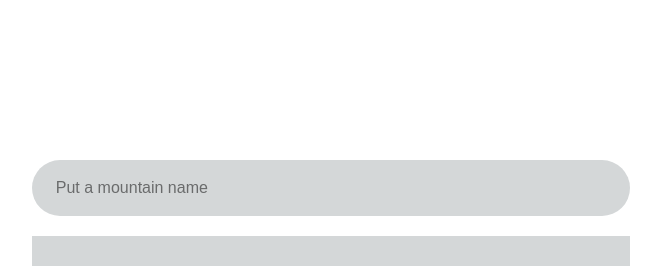
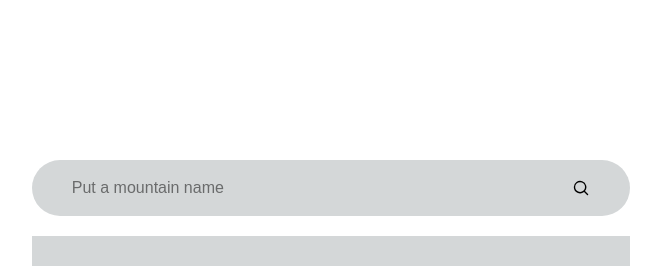
Before and after one commit to Saaka-y/hiking-log, a Next.js app: page / in a window 1280 px wide. Shown: the top 266 px of the page, without its empty margins (309-970 px from the left). Built offline with nearby package versions, Linux system fonts and the light colour scheme.

Commit message:
💄update Ui

```diff
--- a/src/components/mainView/Header.tsx
+++ b/src/components/mainView/Header.tsx
@@ -1,4 +1,5 @@
 //@/components/mainView/Header.tsx
+import { HiMiniMagnifyingGlass } from "react-icons/hi2";
 
 import { Dispatch, SetStateAction } from "react"
 
@@ -10,12 +11,15 @@ type Props = {
 export function Header({ keyword, setKeyword }: Props) {
 
   return (
+    <div className="flex justify-between items-center bg-(--foreground) w-[80%] h-20 px-6 md:px-10 rounded-full">
     <input
       type="text"
       value={keyword}
-      className="bg-(--foreground) w-[80%] h-20 pl-6 rounded-full"
+      className=" h-full"
       placeholder="Put a mountain name"
       onChange={(e) => setKeyword(e.target.value)}
     />
+      <HiMiniMagnifyingGlass size={18}  />
+    </div>
   )
 }
```
